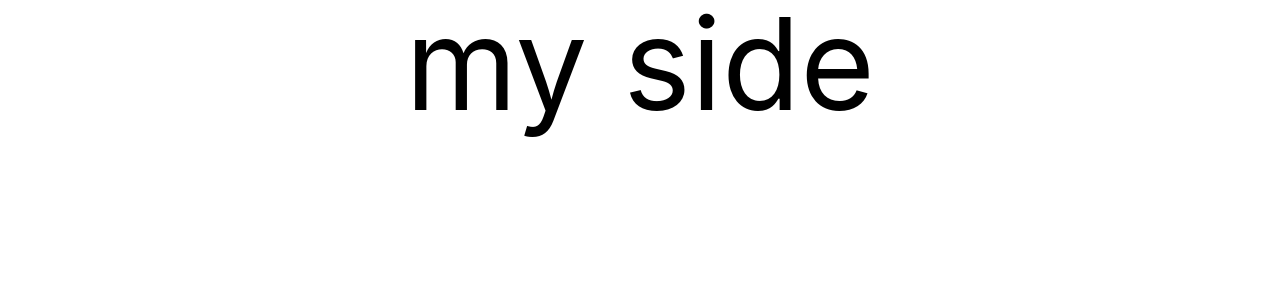
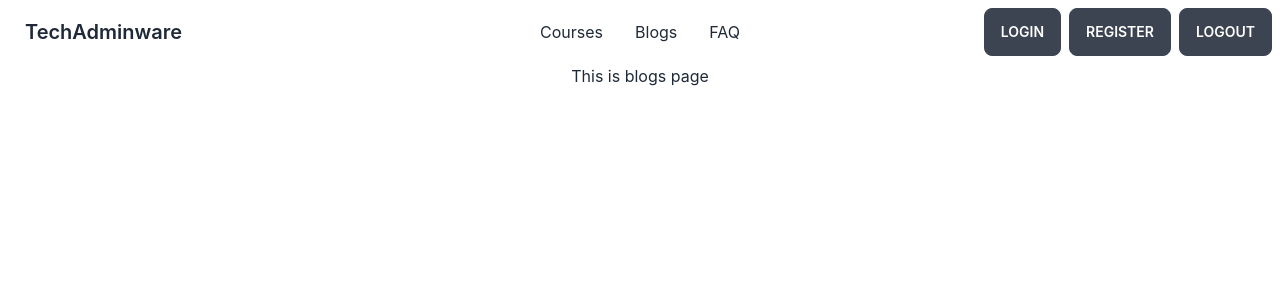
Before and after one commit to masudrana-1/TechAdminware-client, a React (Create React App) app: page /blogs in a window 1280 px wide. Shown: the top 300 px of the page. Built offline with nearby package versions, Linux system fonts and the light colour scheme.

Commit message:
added navbar

```diff
--- a/package.json
+++ b/package.json
@@ -6,6 +6,7 @@
     "@testing-library/jest-dom": "^5.16.5",
     "@testing-library/react": "^13.4.0",
     "@testing-library/user-event": "^13.5.0",
+    "daisyui": "^2.33.0",
     "react": "^18.2.0",
     "react-dom": "^18.2.0",
     "react-router-dom": "^6.4.2",
--- a/src/App.js
+++ b/src/App.js
@@ -1,9 +1,51 @@
+import { createBrowserRouter, RouterProvider } from 'react-router-dom';
 import './App.css';
+import Blogs from './components/Blogs/Blogs';
+import Course from './components/Course/Course';
+import Courses from './components/Courses/Courses';
+import FAQ from './components/FAQ/FAQ';
+import LogIn from './components/LogIn/LogIn';
+import Register from './components/Register/Register';
+import Main from './layout/Main';
 
 function App() {
+
+  const router = createBrowserRouter([
+    {
+      path: '/',
+      element: <Main></Main>,
+      children: [
+        {
+          path: '/courses',
+          element: <Courses></Courses>
+        },
+        {
+          path: '/course',
+          element: <Course></Course>
+        },
+        {
+          path: '/faq',
+          element: <FAQ></FAQ>
+        },
+        {
+          path: '/blogs',
+          element: <Blogs></Blogs>
+        },
+        {
+          path: '/login',
+          element: <LogIn></LogIn>
+        },
+        {
+          path: '/register',
+          element: <Register></Register>
+        }
+      ]
+    }
+  ])
+
   return (
     <div className="App">
-      <h1 className='text-9xl'>my side</h1>
+      <RouterProvider router={router}></RouterProvider>
     </div>
   );
 }
--- /dev/null
+++ b/src/components/Blogs/Blogs.js
@@ -0,0 +1,11 @@
+import React from 'react';
+
+const Blogs = () => {
+    return (
+        <div>
+            <h1>This is blogs page</h1>
+        </div>
+    );
+};
+
+export default Blogs;
--- /dev/null
+++ b/src/components/Course/Course.js
@@ -0,0 +1,11 @@
+import React from 'react';
+
+const Course = () => {
+    return (
+        <div>
+            <h1>This is course</h1>
+        </div>
+    );
+};
+
+export default Course;
--- /dev/null
+++ b/src/components/Courses/Courses.js
@@ -0,0 +1,11 @@
+import React from 'react';
+
+const Courses = () => {
+    return (
+        <div>
+            <h1>This is courses</h1>
+        </div>
+    );
+};
+
+export default Courses;
--- /dev/null
+++ b/src/components/FAQ/FAQ.js
@@ -0,0 +1,11 @@
+import React from 'react';
+
+const FAQ = () => {
+    return (
+        <div>
+            <h1>this is FAQ page</h1>
+        </div>
+    );
+};
+
+export default FAQ;
--- /dev/null
+++ b/src/components/LogIn/LogIn.js
@@ -0,0 +1,11 @@
+import React from 'react';
+
+const LogIn = () => {
+    return (
+        <div>
+            <h1>This is Login page</h1>
+        </div>
+    );
+};
+
+export default LogIn;
--- /dev/null
+++ b/src/components/NavBar/NavBar.js
@@ -0,0 +1,42 @@
+import React from 'react';
+import { Link } from 'react-router-dom';
+
+const NavBar = () => {
+    return (
+        <div>
+            <div className="navbar bg-base-100">
+                <div className="navbar-start">
+                    <div className="dropdown">
+                        <label tabIndex={0} className="btn btn-ghost lg:hidden">
+                            <svg xmlns="http://www.w3.org/2000/svg" className="h-5 w-5" fill="none" viewBox="0 0 24 24" stroke="currentColor"><path strokeLinecap="round" strokeLinejoin="round" strokeWidth="2" d="M4 6h16M4 12h8m-8 6h16" /></svg>
+                        </label>
+                        <ul tabIndex={0} className="menu menu-compact dropdown-content mt-3 p-2 shadow bg-base-100 rounded-box w-52">
+                            <li><Link to='/courses'>Courses</Link></li>
+                            <li tabIndex={0}>
+                                <Link to='/blogs'>Blogs</Link>
+                            </li>
+                            <li><Link to='/faq'>FAQ</Link></li>
+                        </ul>
+                    </div>
+                    <Link to='/' className="btn btn-ghost normal-case text-xl">TechAdminware</Link>
+                </div>
+                <div className="navbar-center hidden lg:flex">
+                    <ul className="menu menu-horizontal p-0">
+                        <li><Link to='/courses'>Courses</Link></li>
+                        <li tabIndex={0}>
+                            <Link to='/blogs'>Blogs</Link>
+                        </li>
+                        <li><Link to='/faq'>FAQ</Link></li>
+                    </ul>
+                </div>
+                <div className="navbar-end">
+                    <Link className='btn mr-2' to='/login'>LogIn</Link>
+                    <Link className='btn mr-2' to='/register'>Register</Link>
+                    <Link className='btn' >LogOut</Link>
+                </div>
+            </div>
+        </div>
+    );
+};
+
+export default NavBar;
--- /dev/null
+++ b/src/components/Register/Register.js
@@ -0,0 +1,11 @@
+import React from 'react';
+
+const Register = () => {
+    return (
+        <div>
+            <h1>This is register page</h1>
+        </div>
+    );
+};
+
+export default Register;
--- /dev/null
+++ b/src/layout/Main.js
@@ -0,0 +1,14 @@
+import React from 'react';
+import { Outlet } from 'react-router-dom';
+import NavBar from '../components/NavBar/NavBar';
+
+const Main = () => {
+    return (
+        <div>
+            <NavBar></NavBar>
+            <Outlet></Outlet>
+        </div>
+    );
+};
+
+export default Main;
--- a/tailwind.config.js
+++ b/tailwind.config.js
@@ -6,5 +6,5 @@
   theme: {
     extend: {},
   },
-  plugins: [],
+  plugins: [require("daisyui")],
 }
```
Also changed, not shown: 1 other file (tests, documents, lock files or other folders).
